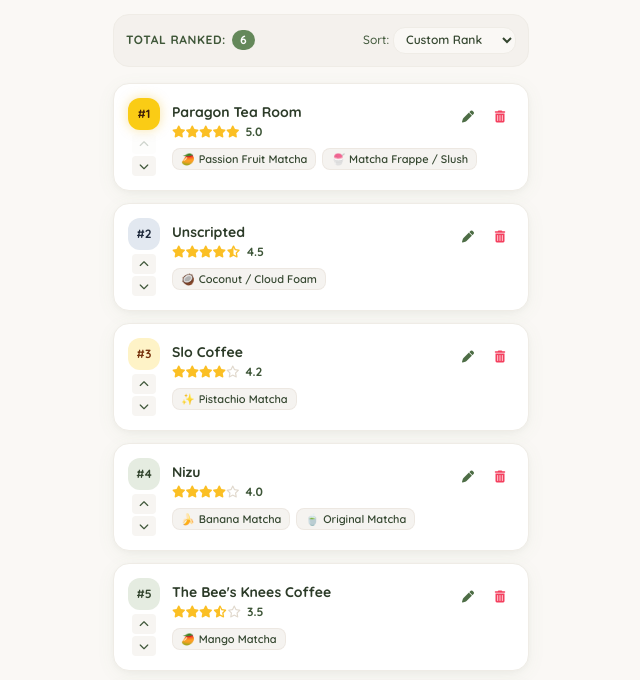
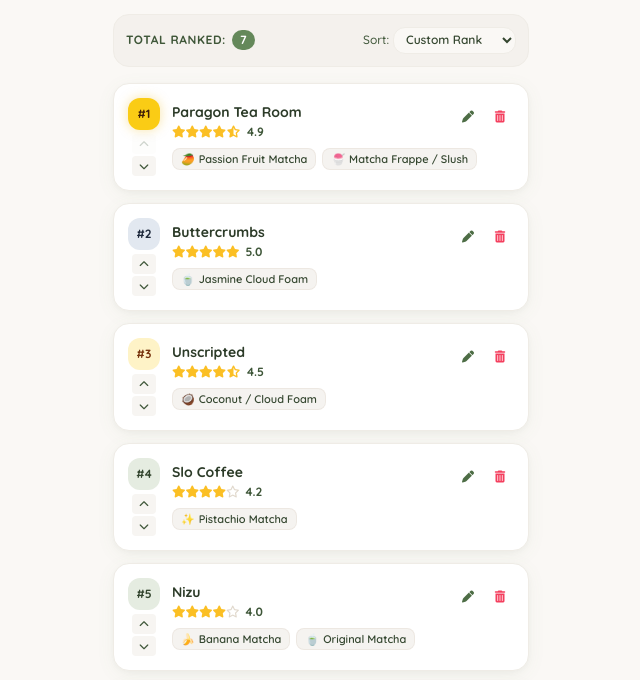
Before and after one commit to alantking/MatchaRanker, a plain HTML site: page index.html in a window 1280 px wide. Shown: the part 112-792 px from the top of the page, without its empty margins (319-959 px from the left). Drawn offline with nearby package versions, Linux system fonts and the light colour scheme.

Commit message:
Modify MATCHA_SAMPLE with new tea shop data
Updated MATCHA_SAMPLE data with new entries and ranks.

```diff
--- a/index.html
+++ b/index.html
@@ -224,6 +224,7 @@
         // Preset Drink Tags for Matcha Mode
         const MATCHA_PRESETS = [
             { id: 'original', label: 'Original Matcha', icon: '🍵' },
+            { id: 'jasmine', label: 'Jasmine Cloud Foam', icon: '🍵' },
             { id: 'banana', label: 'Banana Matcha', icon: '🍌' },
             { id: 'mango', label: 'Mango Matcha', icon: '🥭' },
             { id: 'passion', label: 'Passion Fruit Matcha', icon: '🥭' },
@@ -270,12 +271,13 @@
 
         // Default Sample Data for Matcha
         const MATCHA_SAMPLE = [
-            { id: 'm1', rank: 1, name: 'Paragon Tea Room', rating: 5.0, tags: ['Passion Fruit Matcha', 'Matcha Frappe / Slush'] },
-            { id: 'm2', rank: 2, name: 'Unscripted', rating: 4.5, tags: ['Coconut / Cloud Foam'] },
-            { id: 'm3', rank: 3, name: 'Slo Coffee', rating: 4.2, tags: ['Pistachio Matcha'] },
-            { id: 'm4', rank: 4, name: 'Nizu', rating: 4.0, tags: ['Banana Matcha', 'Original Matcha'] },
-            { id: 'm5', rank: 5, name: 'The Bee\'s Knees Coffee', rating: 3.5, tags: ['Mango Matcha'] },
-            { id: 'm6', rank: 6, name: 'Nana\'s Green Tea', rating: 3.0, tags: ['Matcha Frappe / Slush', 'Warabimochi Matcha'] }
+            { id: 'm1', rank: 2, name: 'Buttercrumbs', rating: 5.0, tags: ['Jasmine Cloud Foam'] },
+            { id: 'm2', rank: 1, name: 'Paragon Tea Room', rating: 4.9, tags: ['Passion Fruit Matcha', 'Matcha Frappe / Slush'] },
+            { id: 'm3', rank: 2, name: 'Unscripted', rating: 4.5, tags: ['Coconut / Cloud Foam'] },
+            { id: 'm4', rank: 3, name: 'Slo Coffee', rating: 4.2, tags: ['Pistachio Matcha'] },
+            { id: 'm5', rank: 4, name: 'Nizu', rating: 4.0, tags: ['Banana Matcha', 'Original Matcha'] },
+            { id: 'm6', rank: 5, name: 'The Bee\'s Knees Coffee', rating: 3.5, tags: ['Mango Matcha'] },
+            { id: 'm7', rank: 6, name: 'Nana\'s Green Tea', rating: 3.0, tags: ['Matcha Frappe / Slush', 'Warabimochi Matcha'] }
         ];
 
         // Default Sample Data for Subway
```
